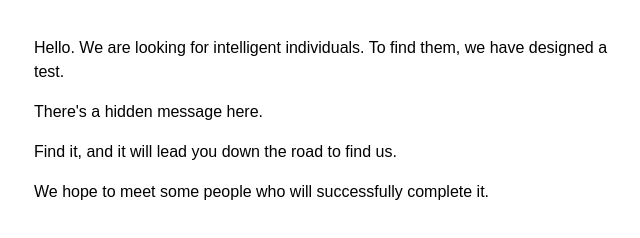
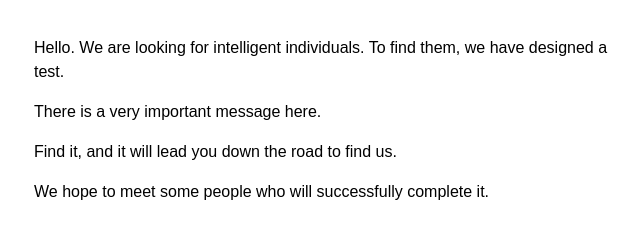
Before and after one commit to psteamadm15/newandeasy, a plain HTML site: page index.html in a window 1280 px wide. Shown: the full height of the page, 306-946 px from the left. Drawn offline with Linux system fonts and the light colour scheme.

Commit message:
Update index.html

```diff
--- a/index.html
+++ b/index.html
@@ -21,7 +21,7 @@
 <body>
     <header>
         <p>Hello. We are looking for intelligent individuals. To find them, we have designed a test.</p>
-        <p>There's a hidden message here.</p>
+        <p>There is a very important message here.</p>
         <p>Find it, and it will lead you down the road to find us.</p>
         <p>We hope to meet some people who will successfully complete it.</p>
     </header>
```
